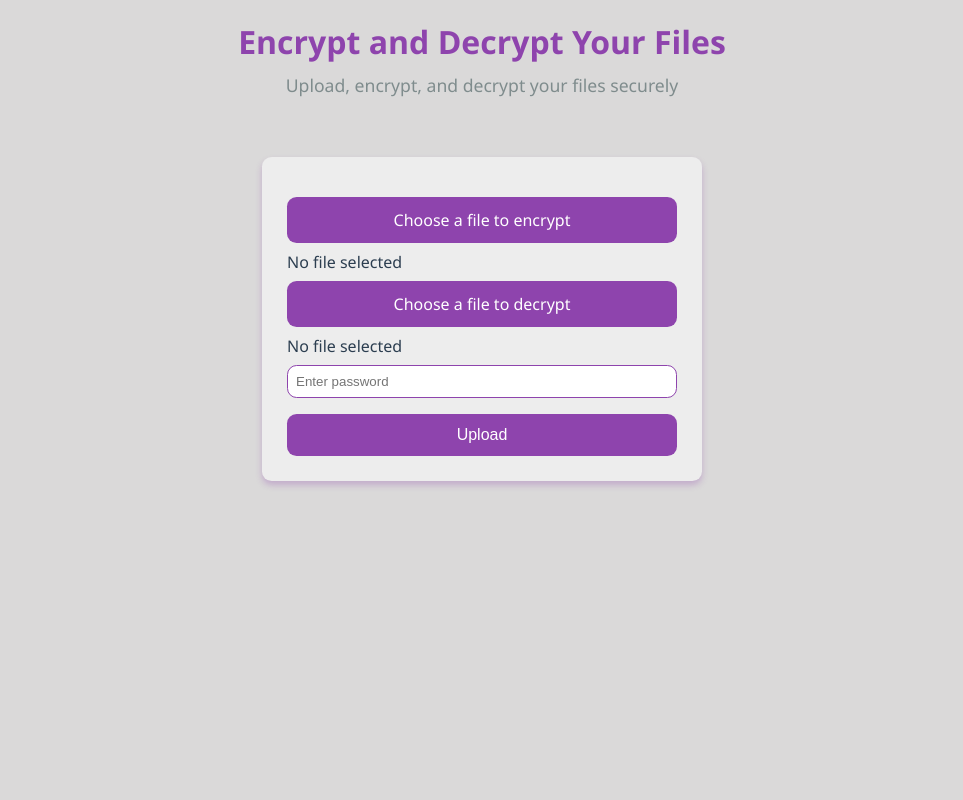
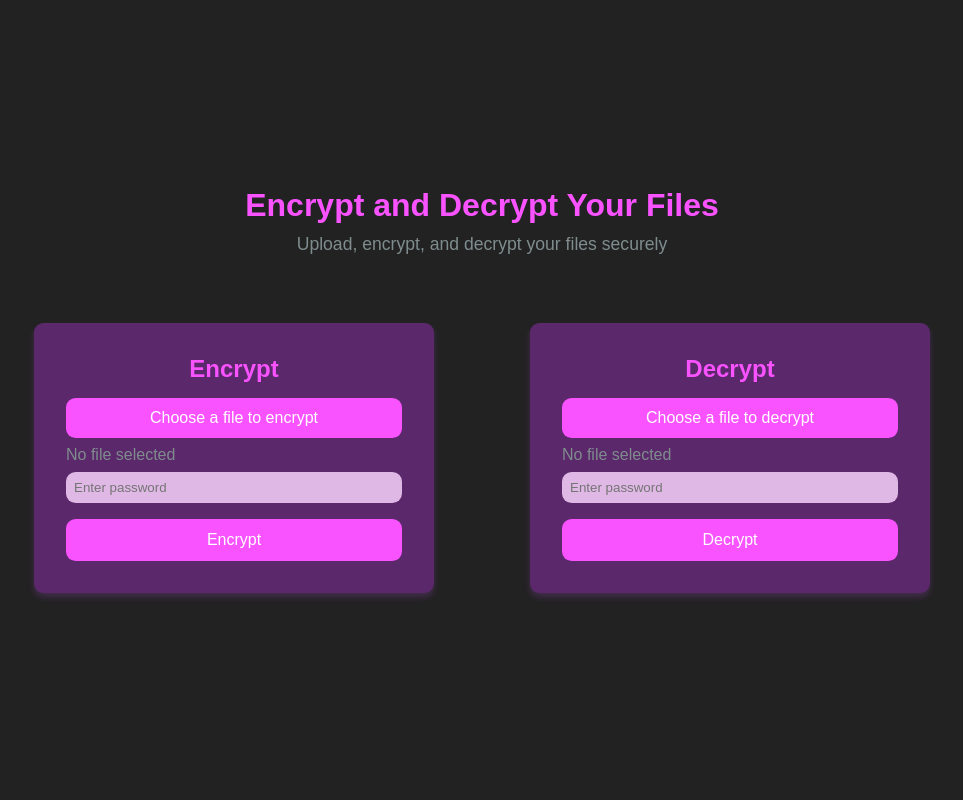
Before and after one commit to Ashritom/Universal_Encrypter, a Flask app: page / in a window 1280 px wide. Shown: the whole page, without its empty margins (158-1121 px from the left). Run offline with Flask 3, Linux system fonts and the light colour scheme.

Commit message:
Updated UI

```diff
--- a/static/script.js
+++ b/static/script.js
@@ -16,24 +16,29 @@
 
 const closeError = () => {
   const errorDiv = document.getElementById("error");
-  errorDiv.style.visibility = "hidden";
+  errorDiv.classList.remove("show");
 };
 
-const getFile = () => {
-  const pass = document.getElementById("password");
+const showError = (messageText) => {
+  const message = document.getElementById("message");
+  message.innerHTML = messageText;
+  const errorDiv = document.getElementById("error");
+  errorDiv.classList.add("show");
+};
+
+const getFile = (type) => {
+  let pass = document.getElementById("passwordD");
+  if (type == "Encrypt") {
+    pass = document.getElementById("passwordE");
+  }
   const password = pass.value;
   if (password === "") {
-    const error = document.getElementById("message");
-    error.innerHTML = "Please enter a password";
-    const errorDiv = document.getElementById("error");
-    errorDiv.style.visibility = "visible";
+    showError("Please enter a password");
     return;
   }
   if (fileType === null) {
-    const error = document.getElementById("message");
-    error.innerHTML = "Please upload a file";
-    const errorDiv = document.getElementById("error");
-    errorDiv.style.visibility = "visible";
+    showError("Please upload a file");
+    return;
   } else if (fileType === "encrypt") {
     const file = document.getElementById("encrypt").files[0];
     const formData = new FormData();
@@ -46,7 +51,6 @@
     })
       .then((res) => res.blob())
       .then((data) => {
-        console.log(data);
         const downloadFile = document.createElement("a");
         const fileURL = URL.createObjectURL(data);
         downloadFile.href = fileURL;
@@ -56,10 +60,14 @@
         URL.revokeObjectURL(fileURL);
       })
       .catch((err) => {
+        showError("Error encrypting file");
         console.error(err);
       })
       .finally(() => {
-        window.location.reload();
+        pass.value = "";
+        document.getElementById("filenameE").innerHTML = "No file selected";
+        document.getElementById("encrypt").value = "";
+        fileType = null;
       });
   } else if (fileType === "decrypt") {
     const file = document.getElementById("decrypt").files[0];
@@ -80,11 +88,14 @@
         downloadFile.click();
       })
       .catch((err) => {
+        showError("Error decrypting file");
         console.error(err);
       })
       .finally(() => {
-        window.location.reload();
+        pass.value = "";
+        document.getElementById("filenameD").innerHTML = "No file selected";
+        document.getElementById("decrypt").value = "";
+        fileType = null;
       });
   }
-
 };
--- a/static/style.css
+++ b/static/style.css
@@ -1,11 +1,26 @@
 :root {
-  --primary-color: #8e44ad;
-  --secondary-color: #8716a0;
+  --primary-color: #f952ff;
+  --secondary-color: #c21de7;
   --text-color: #2c3e50;
   --subtitle-color: #7f8c8d;
+  --body-color: #222222;
+  --card--color: #5b286b;
+  --text: #fff;
+  --password-color: #dfb8e6;
   --border-radius: 0.6rem;
   --box-shadow: 0 4px 6px 0 rgba(142, 68, 173, 0.3);
-  --transition: all 0.4s ease;
+  --transition: all 0.3s ease;
+}
+
+@import url('https://fonts.googleapis.com/css2?family=Oswald:wght@200..700&display=swap');
+
+@keyframes load {
+  0% {
+    transform: translateY(6rem);
+  }
+  100% {
+    transform: translateY(0);
+  }
 }
 
 * {
@@ -15,16 +30,23 @@
 }
 
 body {
-  font-family: "Segoe UI", Tahoma, Geneva, Verdana, sans-serif;
-  background-color: rgb(218, 217, 217);
+  width: 100%;
+  min-height: 100vh;
+  font-family: "Oswald", sans-serif;
+  background-color: var(--body-color);
   color: var(--text-color);
   padding: 20px;
+  display: flex;
+  flex-direction: column;
+  justify-content: center;
+  align-items: center;
 }
 
 .container {
-  max-width: 30rem;
   margin: 0 auto;
   padding: 20px;
+  display: flex;
+  justify-content: space-evenly;
 }
 
 header {
@@ -43,11 +65,13 @@
 }
 
 .card {
-  background-color: rgb(237, 237, 237);
+  width: 25rem;
+  background-color: var(--card--color);
   border-radius: var(--border-radius);
   box-shadow: var(--box-shadow);
-  padding: 25px;
-  margin-bottom: 30px;
+  padding: 2rem;
+  margin: 0 3rem;
+  animation: load .7s linear;
 }
 
 .card-head h2 {
@@ -62,8 +86,8 @@
 
 .custom-file-label {
   background-color: var(--primary-color);
-  color: #fff;
-  padding: 12px 15px;
+  color: var(--text);
+  padding: .7rem .9rem;
   border-radius: var(--border-radius);
   cursor: pointer;
   transition: var(--transition);
@@ -80,25 +105,33 @@
 }
 
 .password {
+  background-color: var(--password-color);
   margin-bottom: 1rem;
   padding: 0.5rem;
   border-radius: var(--border-radius);
-  border: 1px solid var(--primary-color);
-}
-
-p{
-    margin-bottom: .5rem;
+  border: none;
 }
 
 .password:focus {
   outline: none;
-  border: 1px solid var(--primary-color);
+}
+
+p{
+  margin-bottom: .5rem;
+}
+
+.filename{
+  color: var(--subtitle-color);
+}
+
+.card-head h2{
+ color: var(--primary-color);
 }
 
 .btn {
   width: 100%;
   background-color: var(--primary-color);
-  color: #fff;
+  color: var(--text);
   padding: 12px;
   border: none;
   border-radius: var(--border-radius);
--- a/templates/index.html
+++ b/templates/index.html
@@ -5,6 +5,7 @@
     <meta name="viewport" content="width=device-width, initial-scale=1.0">
     <title>File Encryption & Decryption</title>
     <link rel="stylesheet" href="{{ url_for('static', filename='style.css') }}">
+    <link rel="icon" type="image/png" href="{{ url_for('static', filename='images/favicon.png') }}">
 </head>
 <body>
     <header>
@@ -14,7 +15,7 @@
     <div class="container">
       <div class="card">
         <div class="card-head">
-          <h2></h2>
+          <center><h2>Encrypt</h2></center>
         </div>
         <div class="upload-file">
           <label for="encrypt" class="custom-file-label">
@@ -28,6 +29,20 @@
             class="file-input"
             id="encrypt"
           />
+          <input
+            type="password"
+            id="passwordE"
+            placeholder="Enter password"
+            class="password"
+          />
+          <button onclick="getFile('Encrypt')" class="btn">Encrypt</button>
+        </div>
+      </div>
+      <div class="card">
+        <div class="card-head">
+          <center><h2>Decrypt</h2></center>
+        </div>
+        <div class="upload-file">
           <label for="decrypt" class="custom-file-label">
             Choose a file to decrypt
           </label>
@@ -41,20 +56,24 @@
           />
           <input
             type="password"
-            id="password"
+            id="passwordD"
             placeholder="Enter password"
             class="password"
           />
-          <button onclick="getFile()" class="btn">Upload</button>
+          <button onclick="getFile('Decrypt')" class="btn">Decrypt</button>
         </div>
-        <div class="error" id="error">
+      <div class="error" id="error">
           <div class="card">
-            <p id="message"></p>
+            <center><p id="message"></p></center>
             <button onclick="closeError()" id="btn" class="btn">Retry</button>
           </div>
         </div>
-      </div>
     </div>
+    <!-- <div class="footer">
+      <a href="https://github.com/Ashritom">Ashrit</a>
+      <a href="https://github.com/Manoj-Kandula">Manoj</a>
+      <a href="https://github.com/Nandan328">Nandan</a>
+    </div> -->
     <script src="{{ url_for('static', filename='script.js') }}"></script>
 </body>
 </html>
```
Also changed, not shown: other parts of static/style.css (+54 -2 lines), static/Images/favicon.png (added).
